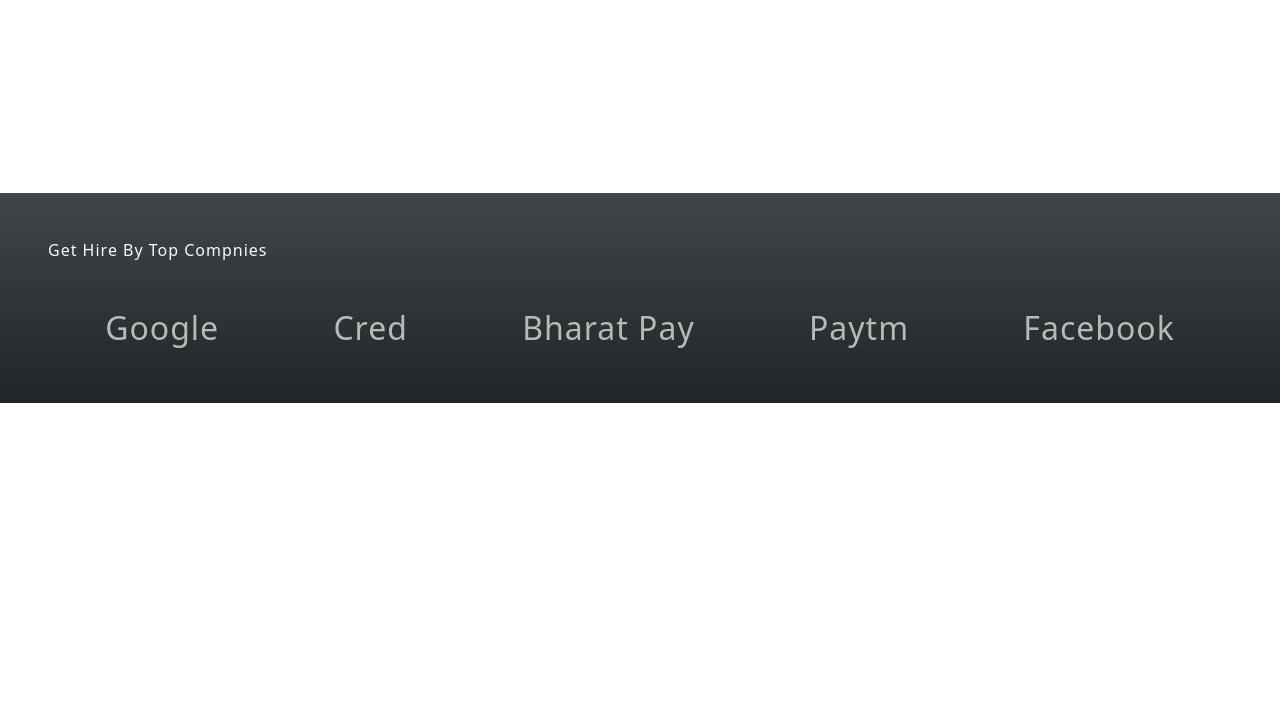
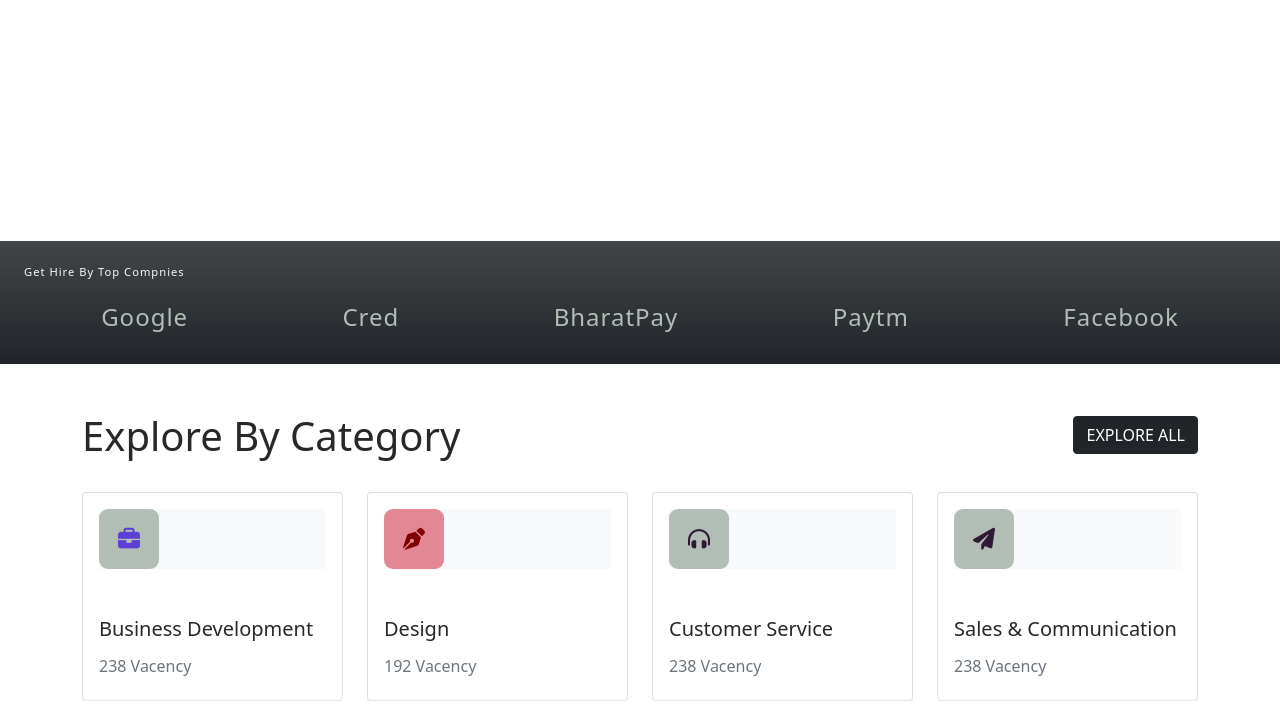
Before and after one commit to villAsh/Job_portal, a plain HTML site: page main_page.html in a window 1280 px wide. Shown: the part 411-1112 px from the top of the page. Before the commit the page ends 814 px from the top, so only its background shows below. Drawn offline with Linux system fonts and the light colour scheme.

Commit message:
added explore section

```diff
--- a/main_page.html
+++ b/main_page.html
@@ -76,19 +76,90 @@
     </section>
     <section class="container-fluid mt-5" id="Jumbotron_section">
         <div class="bg-dark bg-gradient">
-            <div class="p-5">
+            <div class="p-4">
                 <h4 class="text-light">Get Hire by top compnies</h4>
-                <div class="Top_compnies d-md-flex justify-content-around mt-5">
+                <div class="Top_compnies d-md-flex justify-content-around mt-4">
                     <h3>Google</h3>
                     <h3>Cred</h3>
-                    <h3>Bharat Pay</h3>
+                    <h3>BharatPay</h3>
                     <h3>Paytm</h3>
                     <h3>Facebook</h3>
                 </div>
             </div>
         </div>
     </section>
+    <!--
+      Exlpore jobs section
+    -->
+    <section class="container-fluid container-md" id="explore_section">
+      <div class="mt-5">
+        <h1>Explore by category</h1>
+        <button class="btn bn-explore btn-dark ">EXPLORE ALL</button>
+      </div>
+      <div class="row pt-4">
+        <div class="col-12 col-sm-3">
+          <div class="card">
+            <div class="card-body">
+               <div class="left_icon bg-light">
+                <i class="fa-solid fa-briefcase"></i>
+               </div>
+               <div class="card-title mt-5">
+                  <h5>Business Development</h5>
+               </div>
+               <div class="card-text mt-3">
+                  <h6 class="text-muted">238 vacency</h6>
+               </div>
+            </div>
+          </div>
+        </div>
+        <div class="col-12 col-sm-3">
+          <div class="card">
+            <div class="card-body">
+               <div class="left_icon bg-light">
+                <i class="fa-solid fa-pen-nib"></i>
+               </div>
+               <div class="card-title mt-5">
+                  <h5>Design</h5>
+               </div>
+               <div class="card-text mt-3">
+                  <h6 class="text-muted">192 vacency</h6>
+               </div>
+            </div>
+          </div>
+        </div>  <div class="col-12 col-sm-3">
+          <div class="card">
+            <div class="card-body">
+               <div class="left_icon bg-light">
+                <i class="fa-solid fa-headphones-simple"></i>
+               </div>
+               <div class="card-title mt-5">
+                  <h5>Customer Service</h5>
+               </div>
+               <div class="card-text mt-3">
+                  <h6 class="text-muted">238 vacency</h6>
+               </div>
+            </div>
+          </div>
+        </div>  <div class="col-12 col-sm-3">
+          <div class="card">
+            <div class="card-body">
+               <div class="left_icon bg-light">
+                <i class="fa-solid fa-paper-plane"></i>
+               </div>
+               <div class="card-title mt-5">
+                  <h5>Sales & Communication</h5>
+               </div>
+               <div class="card-text mt-3">
+                  <h6 class="text-muted">238 vacency</h6>
+               </div>
+            </div>
+          </div>
+        </div>
+      </div>
 
+
+
+    </section>
 
 
 
--- a/style.css
+++ b/style.css
@@ -10,11 +10,15 @@ body{
     color: var(--black);
 }
 :root{
-    --green:#00FF7F;
+    --green:#00E572;
     --gray: #B2BEB5;
     --black:#301934;
+    --more_black:#28282B;
 }
 /**************FONTS********/
+#explore_section h1{
+    color: var(--more_black) !important;
+}
 h2{
     font-weight: 900;
     letter-spacing: 2px;
@@ -22,6 +26,7 @@ h2{
 #main_section h2{
     font-size: 2.4rem !important;
     font-weight: 700;
+    color: var(--more_black);
 }
 h3{
     font-weight: 600;
@@ -67,16 +72,8 @@ section span{
     box-shadow: 2px 1px 4px rgba(0, 0, 0, 0.7);
 }
 /*****************IMAGE SECTION*************/
-.row-content{
-    position: relative;
-}
-.img{
-    z-index: -1 !important;
-    position: absolute !important;
-    left: 10% !important;
-    color: rgba(0, 0, 0, 0.7) !important;
-    opacity: 0.9 !important;
-}
+
+
 /****************MAIN PAGE****************/
 /****************NAVBAR*******************/
 .navbar{
@@ -98,7 +95,7 @@ section span{
 /****************Main Section******************/
 #main_section{
     height: 50vh;
-    margin-top: 8rem;
+    margin: 6rem 0 5rem 0;
 }
 #main_section .btn_search{
     font-size: 0.9rem;
@@ -111,11 +108,32 @@ section span{
     margin: 0 !important;
 }
 #Jumbotron_section h4{
-    font-size: 1rem;
+    font-size: 0.7rem;
     letter-spacing: 1px;
 }
 #Jumbotron_section h3{
-    font-size: 2rem;
+    font-size: 1.5rem;
     letter-spacing: 1px;
     color: var(--gray);
 }
+/**************explore section************/
+.bn-explore{
+    margin-top: -52px;
+    float: right;
+}
+ #explore_section i{
+    font-size: 22px;
+    padding: 19px;
+    border-radius: 9px;
+    background-color: var(--gray) !important;
+ }
+ #explore_section .fa-briefcase{
+    color: #5D3FD3	;
+ }
+ #explore_section .fa-pen-nib{
+    color: #800000;
+    background-color: #e48794 !important;
+ }
+ #explore_section h5{
+    color: var(--more_black);
+ }
```
Also changed, not shown: index.html (+2 -0 lines).
